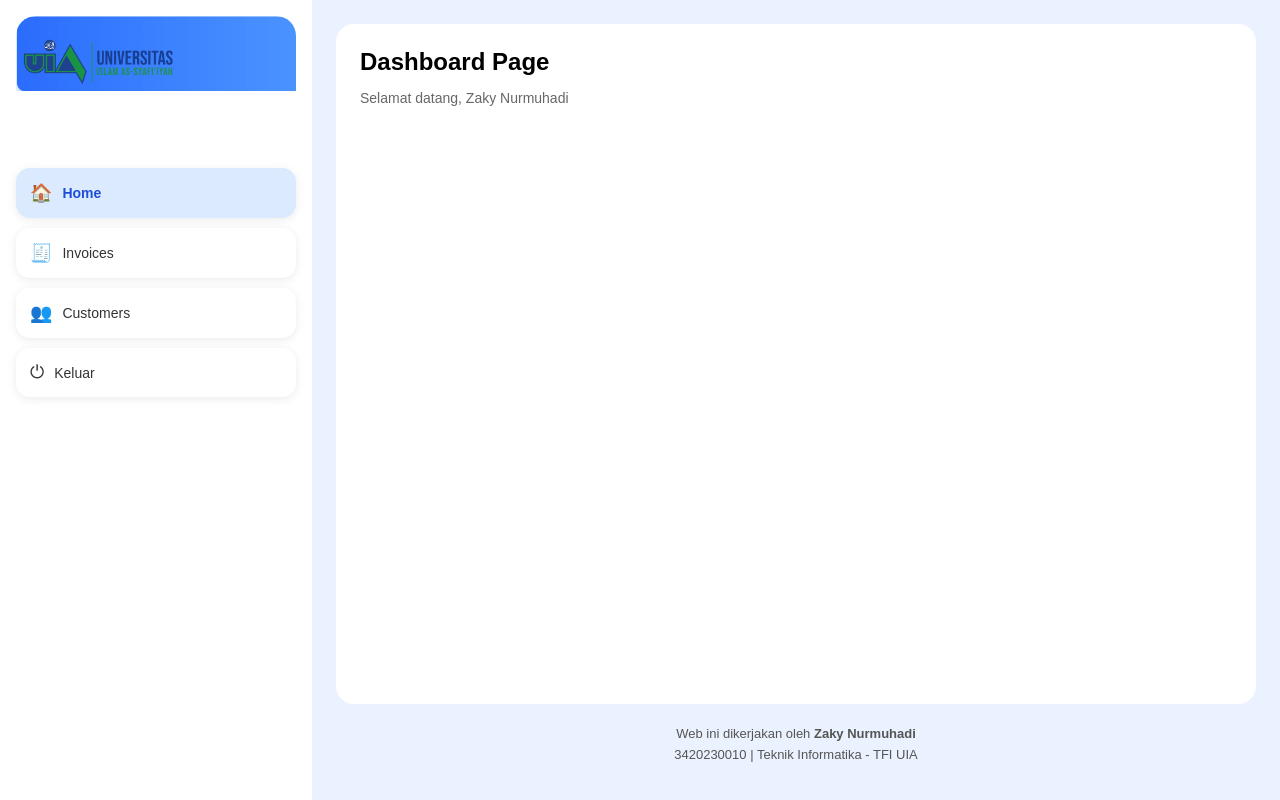
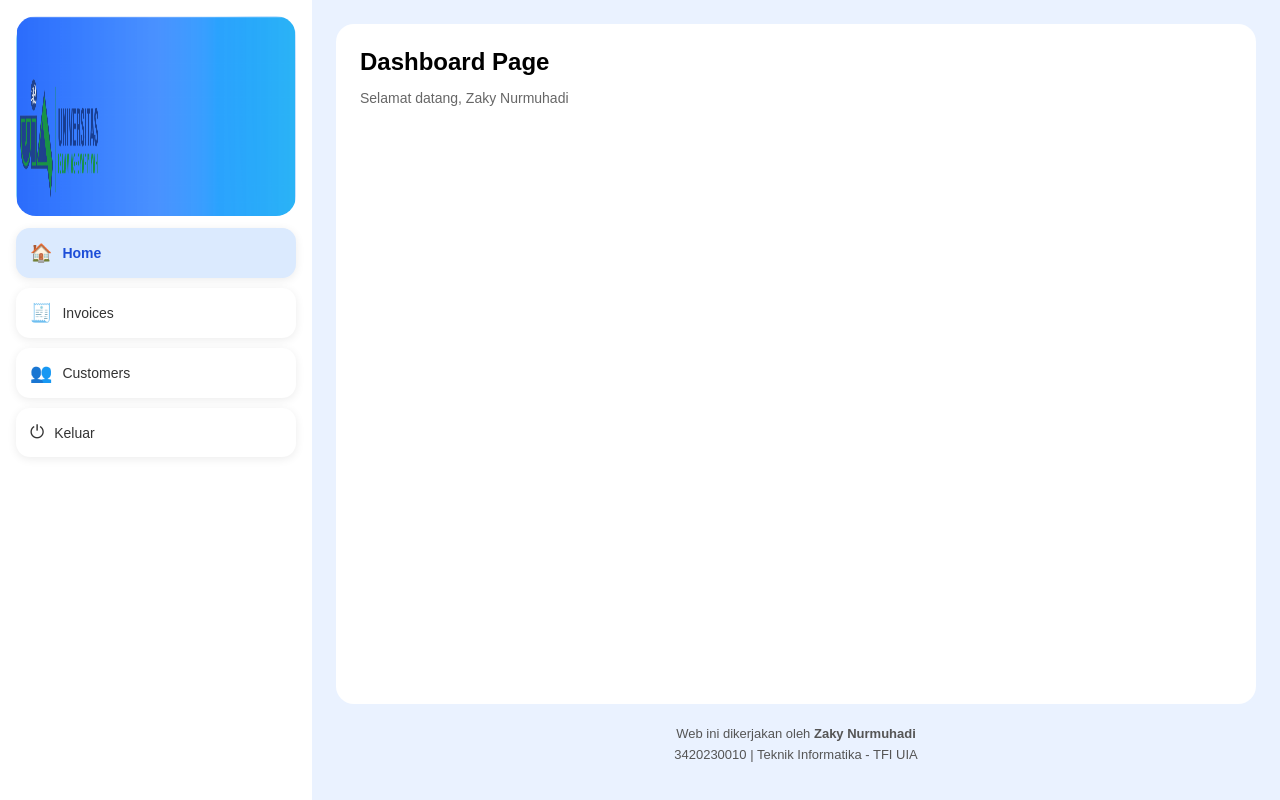
Before and after one commit to zakynurmuhadi03-ctrl/login-vercel, a Next.js app: page /dashboard in a window 1280 px wide. Built offline with nearby package versions, Linux system fonts and the light colour scheme.

Commit message:
Update page.js

```diff
--- a/app/dashboard/page.js
+++ b/app/dashboard/page.js
@@ -35,10 +35,8 @@ export default function DashboardPage() {
 
       <div className="layout">
         <div className="sidebar">
-          {/* 125% - UDAH PAS, JANGAN DIGEDEIN LAGI */}
-          <div style={{ width: "100%", height: "140px", borderRadius: "20px", overflow: "hidden" }}>
-            <img src="/header-uia.png" alt="UIA" style={{ width: "150%", height: "75px", objectFit: "cover", objectPosition: "left center", display: "block" }} />
-          </div>
+          {/* BIRU GEDE - 200px, TULISAN TETEP FULL GAK KEPOTONG */}
+          <img src="/header-uia.png" alt="UIA" style={{ width: "100%", height: "200px", objectFit: "fill", display: "block", borderRadius: "20px" }} />
 
           <div className="menu-row">
             {menus.map((m) => (
```
